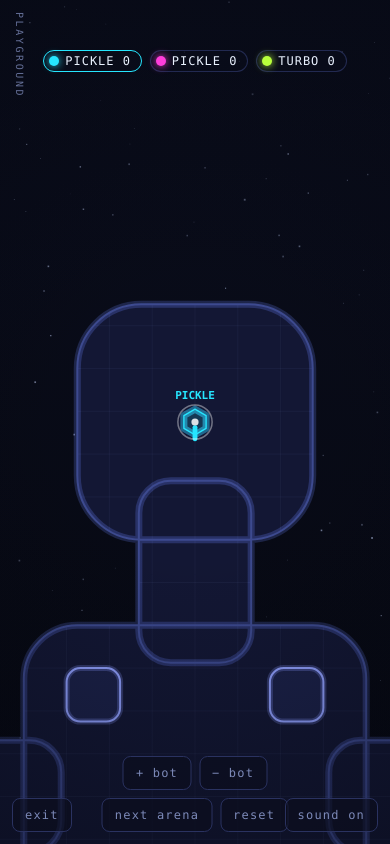
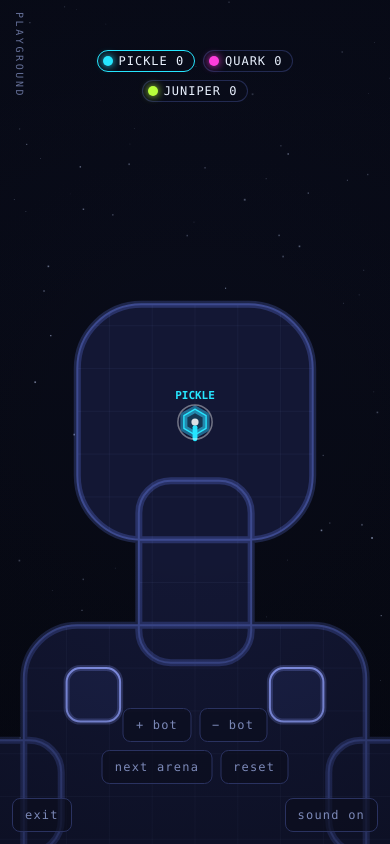
Before and after one commit to ShanTulshi/bumper-tanks, a plain HTML site: page index.html in a window 390 px wide. Both pictures are taken after a click on the button "PLAYGROUND". Drawn offline with Linux system fonts and the light colour scheme; animation ran at ten frames a second.

Commit message:
Unique callsigns, mobile playground-bar spacing, decision log for validation round
Co-Authored-By: Claude Fable 5 <noreply@anthropic.com>

```diff
--- a/js/game/constants.js
+++ b/js/game/constants.js
@@ -63,6 +63,8 @@ export const CALLSIGNS = [
   'ZIGZAG', 'MOXIE', 'RUCKUS', 'FABLE', 'TURBO', 'NIMBUS', 'JACKAL', 'SPROCKET',
 ];
 
-export function randomCallsign() {
-  return CALLSIGNS[Math.floor(Math.random() * CALLSIGNS.length)];
+export function randomCallsign(taken = []) {
+  const free = CALLSIGNS.filter((c) => !taken.includes(c));
+  const pool = free.length ? free : CALLSIGNS;
+  return pool[Math.floor(Math.random() * pool.length)];
 }
--- a/js/main.js
+++ b/js/main.js
@@ -289,7 +289,7 @@ class LocalSession {
     this.botCount++;
     addTank(this.state, {
       id: `bot-${Date.now()}-${this.botCount}`,
-      name: randomCallsign(),
+      name: randomCallsign(this.state.tanks.map((t) => t.name)),
       colorIdx: idx % PLAYER_COLORS.length,
       isBot: true,
       botSkill: 0.55 + Math.random() * 0.35,
@@ -479,18 +479,16 @@ function endSession() {
 function startAttract() {
   endSession();
   const map = randomMap();
+  const names = [];
   session = new LocalSession({
     mode: 'sandbox',
     mapId: map.id,
     myId: null,
     attract: true,
-    players: [0, 1, 2, 3].map((i) => ({
-      id: `attract-${i}`,
-      name: randomCallsign(),
-      colorIdx: [0, 1, 2, 3][i],
-      isBot: true,
-      botSkill: 0.75,
-    })),
+    players: [0, 1, 2, 3].map((i) => {
+      names.push(randomCallsign(names));
+      return { id: `attract-${i}`, name: names[i], colorIdx: i, isBot: true, botSkill: 0.75 };
+    }),
   });
 }
 
@@ -746,11 +744,15 @@ function startPlayground() {
     mapId: map.id,
     myId: 'me',
     playground: true,
-    players: [
-      { id: 'me', name: myName, colorIdx: 0, isBot: false },
-      { id: 'bot-a', name: randomCallsign(), colorIdx: 1, isBot: true, botSkill: 0.7 },
-      { id: 'bot-b', name: randomCallsign(), colorIdx: 2, isBot: true, botSkill: 0.6 },
-    ],
+    players: (() => {
+      const a = randomCallsign([myName]);
+      const b = randomCallsign([myName, a]);
+      return [
+        { id: 'me', name: myName, colorIdx: 0, isBot: false },
+        { id: 'bot-a', name: a, colorIdx: 1, isBot: true, botSkill: 0.7 },
+        { id: 'bot-b', name: b, colorIdx: 2, isBot: true, botSkill: 0.6 },
+      ];
+    })(),
   });
   centerMessage('PLAYGROUND', map.name, 2);
 }
@@ -831,7 +833,7 @@ $('btn-add-bot').addEventListener('click', () => {
   while (used.has(idx)) idx++;
   host.roster.push({
     id: `bot-${idx}-${Math.floor(Math.random() * 1e6)}`,
-    name: randomCallsign(),
+    name: randomCallsign(host.roster.map((p) => p.name)),
     colorIdx: idx,
     isBot: true,
     botSkill: 0.55 + Math.random() * 0.35,
@@ -884,7 +886,7 @@ function startPlaygroundOn(mapId, botCount) {
   endSession();
   const players = [{ id: 'me', name: myName, colorIdx: 0, isBot: false }];
   for (let i = 0; i < botCount; i++) {
-    players.push({ id: `bot-${i}`, name: randomCallsign(), colorIdx: (i + 1) % PLAYER_COLORS.length, isBot: true, botSkill: 0.55 + Math.random() * 0.35 });
+    players.push({ id: `bot-${i}`, name: randomCallsign(players.map((p) => p.name)), colorIdx: (i + 1) % PLAYER_COLORS.length, isBot: true, botSkill: 0.55 + Math.random() * 0.35 });
   }
   session = new LocalSession({ mode: 'sandbox', mapId, myId: 'me', playground: true, players });
   centerMessage('PLAYGROUND', mapById(mapId).name, 1.5);
--- a/style.css
+++ b/style.css
@@ -471,6 +471,13 @@ input.field:focus {
   text-align: center;
 }
 
+@media (max-width: 640px) {
+  /* Keep the sandbox controls clear of the corner buttons. */
+  #playground-bar {
+    bottom: calc(max(12px, env(safe-area-inset-bottom)) + 48px);
+  }
+}
+
 @media (prefers-reduced-motion: reduce) {
   .feed-entry, .center-big { animation: none; }
 }
```
Also changed, not shown: DECISIONS.md (+20 -0 lines).
